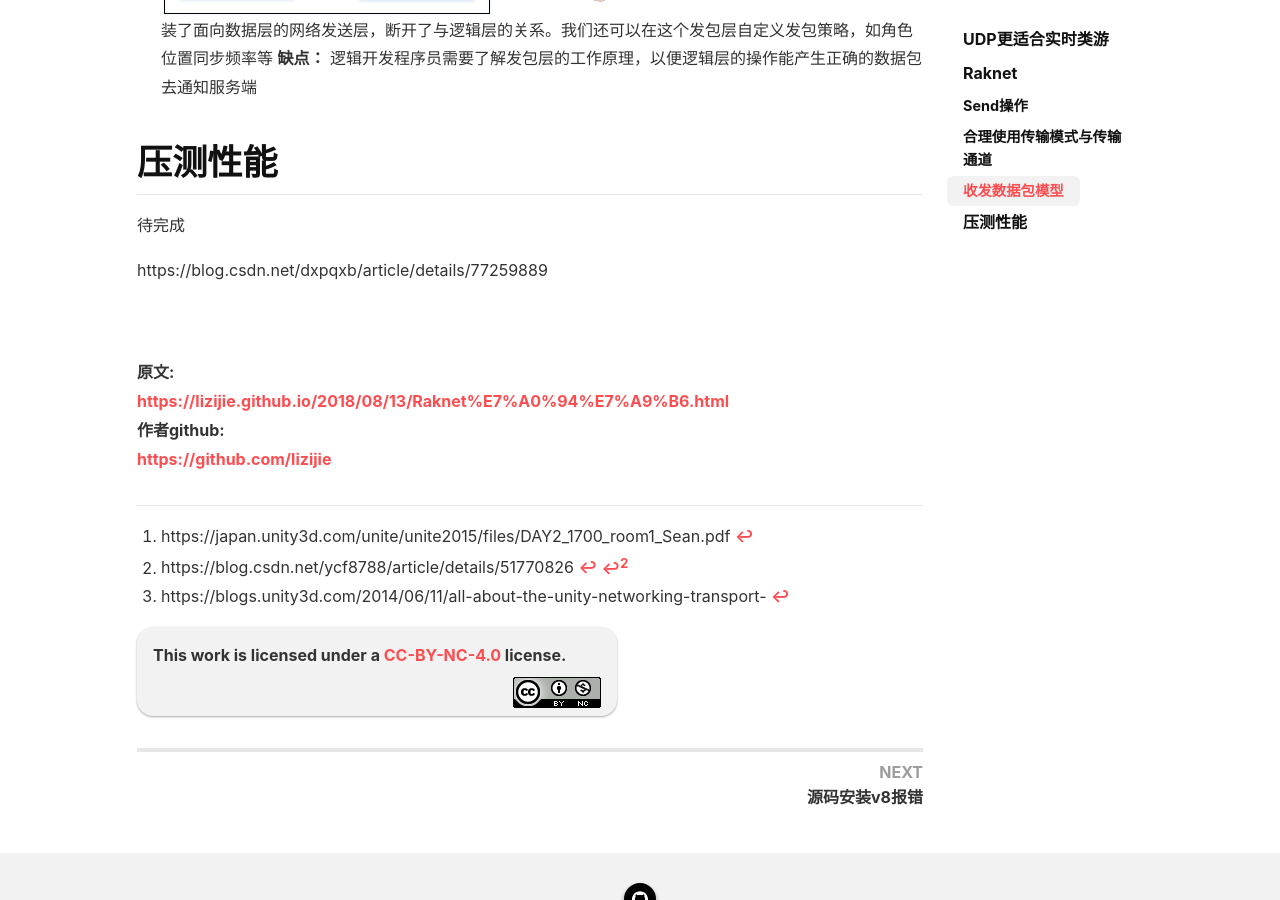
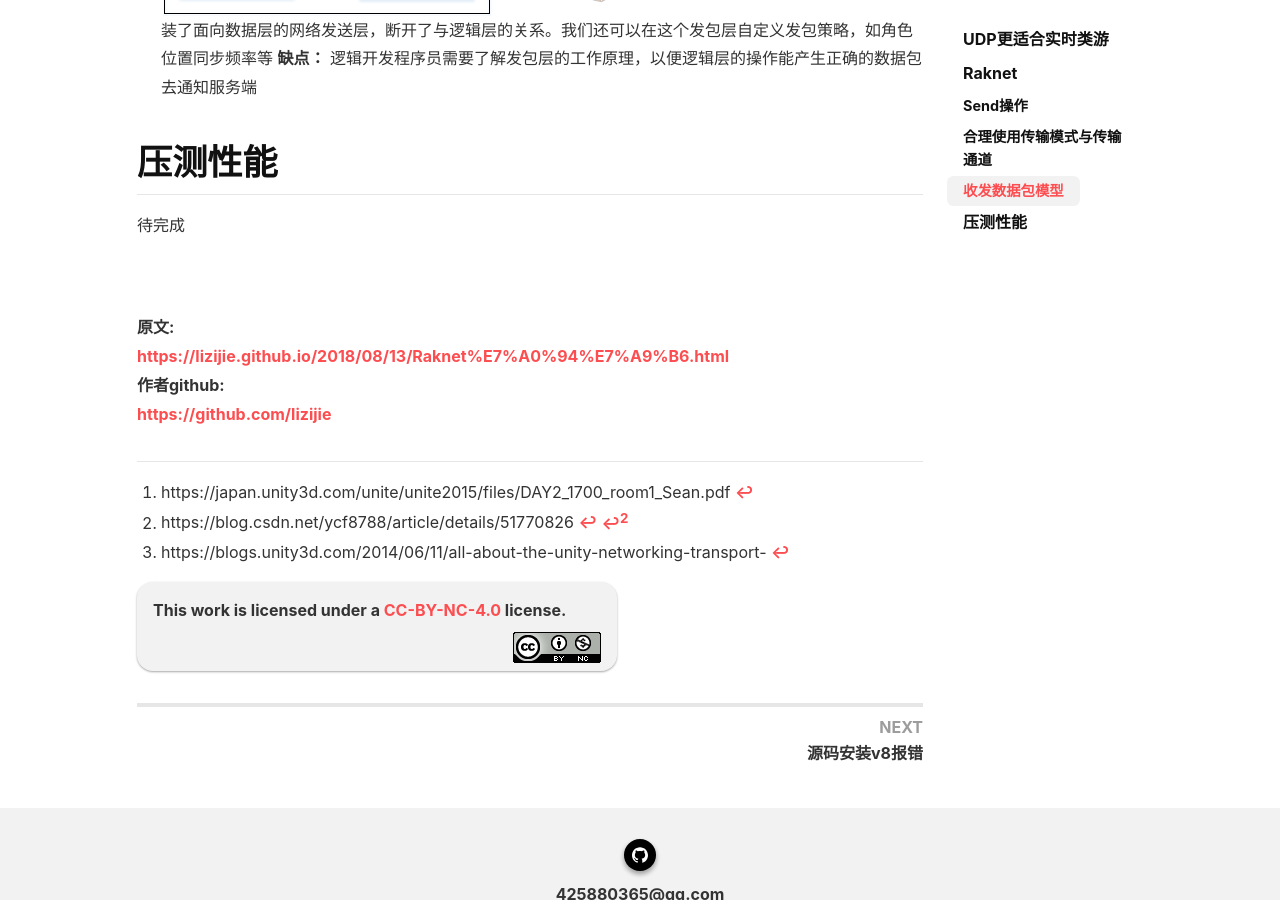
Before and after one commit to lizijie/lizijie.github.io, a Jekyll site: the page built from _posts/2018-08-13-Raknet研究.md, in a window 1280 px wide and 900 px high, scrolled down 7322 px. Built offline with Jekyll 4.4.1, drawn with Linux system fonts in a browser that asks for light colours; nearby versions of some CDN libraries; comment, search, counter and statistics services are not loaded; part of the change alters nothing that is shown.

Commit message:
Update 2018-08-13-Raknet研究.md

```diff
--- a/_posts/2018-08-13-Raknet研究.md
+++ b/_posts/2018-08-13-Raknet研究.md
@@ -149,7 +149,6 @@ ForceReceiptNumber > 0，数据包使用这个传入的参数值作为序列号
 待完成
 
 [^1]:https://blog.csdn.net/ycf8788/article/details/51770826
-https://blog.csdn.net/dxpqxb/article/details/77259889
 
 [^2]:https://blogs.unity3d.com/2014/06/11/all-about-the-unity-networking-transport-
 
```
